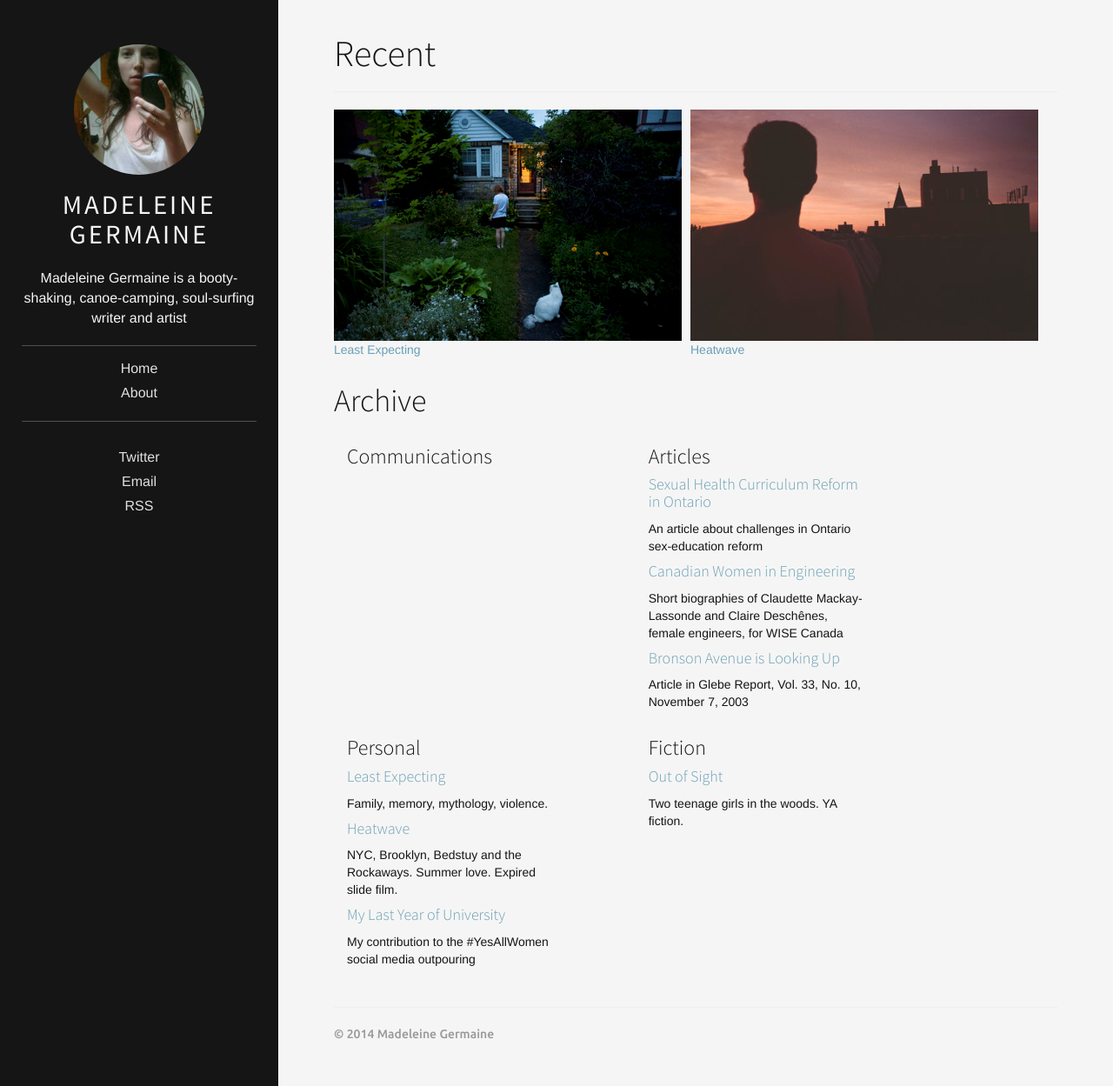
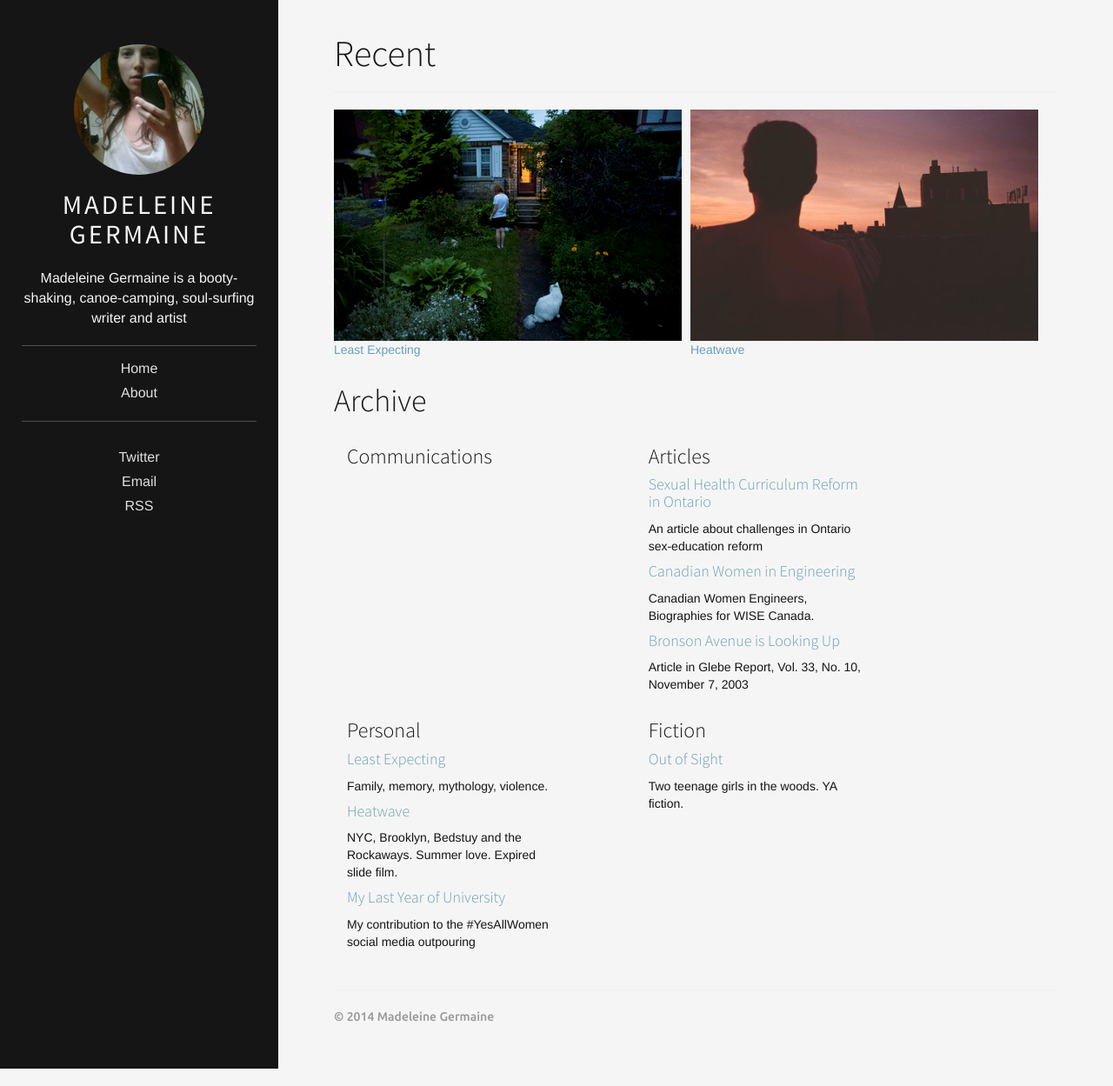
Before and after one commit to madeleinegermaine/madeleinegermaine, a Jekyll site: the page built from index.html, in a window 1280 px wide and 1249 px high. Shown: the whole window at 87% size. Built offline with Jekyll 4.4.1, drawn with Linux system fonts in a browser that asks for light colours; the list of posts is cut into pages by our own code.

Commit message:
Updated index.html

```diff
--- a/index.html
+++ b/index.html
@@ -45,7 +46,7 @@ tagline:
       </li>
       <li>
         <h4><a href="https://madeleinegermaine.github.io/article/commission/2008/04/14/wise-engineer-biographies.html">Canadian Women in Engineering</a></h4>
-        <p>Short biographies of Claudette Mackay-Lassonde and Claire Deschênes, female engineers, for WISE Canada</p>
+        <p>Canadian Women Engineers, Biographies for WISE Canada.</p>
       </li>
       <li>
         <h4><a href="https://madeleinegermaine.github.io/article/commission/2003/11/07/bronson-avenue-is-looking-up.html">Bronson Avenue is Looking Up</a></h4>
```
Also changed, not shown: other parts of index.html (+2 -1 lines).
